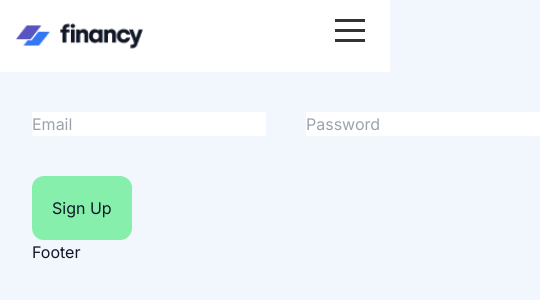
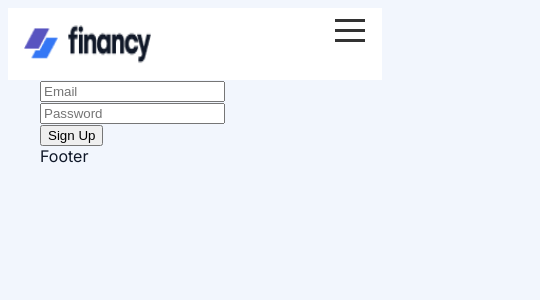
Before and after one commit to danielgen01/financy, a Next.js app: page /signup in a window 390 px wide. Shown: the top 300 px of the page, 540 px wide, since content can reach past the window. Built offline with nearby package versions, Linux system fonts and the light colour scheme; no server answers.

Commit message:
feat:remove tailwind classes

```diff
--- a/src/app/components/CashflowOverview/CashflowOverview.tsx
+++ b/src/app/components/CashflowOverview/CashflowOverview.tsx
@@ -32,15 +32,15 @@ const CashflowOverview: React.FC<CashflowOverviewProps> = ({
           <div className={styles.StyledPaydayTextWrapper}>
             <span className={styles.StyledPaydayText}>Payday</span>
             <div className={styles.StyledCashflowCalculationWrapper}>
-              <span className="text-green-500 font-semibold">
+              <span className="">
                 {!incomeTotal ? (
                   <Skeleton variant="text" width={80} height={45} />
                 ) : (
                   roundToFixed(incomeTotal)
                 )}
               </span>
-              <span className="text-center">- </span>
-              <span className="text-red-500 font-semibold">
+              <span className="">- </span>
+              <span className="">
                 {!incomeTotal ? (
                   <Skeleton variant="text" width={80} height={45} />
                 ) : (
@@ -58,7 +58,7 @@ const CashflowOverview: React.FC<CashflowOverviewProps> = ({
               `€ ${roundToFixed(netCashflowAmount)}`
             )}
           </span>
-          <span className="hidden sm:block">of which passive* = €0</span>
+          <span className="">of which passive* = €0</span>
         </div>
       </div>
     </div>
--- a/src/app/components/FilterMenu/FilterMenu.tsx
+++ b/src/app/components/FilterMenu/FilterMenu.tsx
@@ -1,23 +1,23 @@
-import { faChevronDown } from "@fortawesome/free-solid-svg-icons"
-import { Dropdown } from "@mui/base/Dropdown"
-import { Menu } from "@mui/base/Menu"
-import { MenuButton as BaseMenuButton } from "@mui/base/MenuButton"
-import { MenuItem as BaseMenuItem, menuItemClasses } from "@mui/base/MenuItem"
-import styled from "@emotion/styled"
-import { FontAwesomeIcon } from "@fortawesome/react-fontawesome"
+import { faChevronDown } from "@fortawesome/free-solid-svg-icons";
+import { Dropdown } from "@mui/base/Dropdown";
+import { Menu } from "@mui/base/Menu";
+import { MenuButton as BaseMenuButton } from "@mui/base/MenuButton";
+import { MenuItem as BaseMenuItem, menuItemClasses } from "@mui/base/MenuItem";
+import styled from "@emotion/styled";
+import { FontAwesomeIcon } from "@fortawesome/react-fontawesome";
 
 export const FilterMenu: React.FC = () => {
   const createHandleMenuClick = (menuItem: string) => {
     return () => {
-      console.log(`Clicked on ${menuItem}`)
-    }
-  }
+      console.log(`Clicked on ${menuItem}`);
+    };
+  };
 
   return (
-    <div className="Filter-box flex items-center gap-3 ">
+    <div className="Filter-box  ">
       <span>Filter:</span>
       <Dropdown>
-        <BaseMenuButton className="bg-gray-200 text-primary-10% px-5 py-2 rounded-md gap-2 flex items-center cursor-pointer font-semibold">
+        <BaseMenuButton className="">
           January
           <FontAwesomeIcon icon={faChevronDown} />
         </BaseMenuButton>
@@ -34,8 +34,8 @@ export const FilterMenu: React.FC = () => {
         </Menu>
       </Dropdown>
     </div>
-  )
-}
+  );
+};
 
 const Listbox = styled("ul")(
   ({ theme }) => `
@@ -48,5 +48,5 @@ const Listbox = styled("ul")(
     overflow: auto;
     outline: 0px;
     z-index: 1;
-    `
-)
+    `,
+);
--- a/src/app/globals.css
+++ b/src/app/globals.css
@@ -1,7 +1,3 @@
-@tailwind base;
-@tailwind components;
-@tailwind utilities;
-
 :root {
     /* fonts */
     --font-family-sans: 'Inter', sans-serif;
--- a/src/app/layout.tsx
+++ b/src/app/layout.tsx
@@ -2,7 +2,7 @@ import type { Metadata } from "next";
 import { Inter } from "next/font/google";
 import "./globals.css";
 import Header from "./components/Header/Header";
-import { ThemeProvider as NextThemesProvider, useTheme } from "next-themes";
+import { ThemeProvider as NextThemesProvider } from "next-themes";
 import { lightTheme } from "@/styles/theme";
 import { ThemeProvider } from "@mui/material";
 
--- a/src/app/signin/page.tsx
+++ b/src/app/signin/page.tsx
@@ -18,8 +18,8 @@ export default function AuthPage() {
   };
 
   return (
-    <section className="m-auto w-full h-full p-auto">
-      <div className="flex gap-10 mt-10">
+    <section className="">
+      <div className="">
         <input
           type="email"
           value={email}
@@ -34,8 +34,8 @@ export default function AuthPage() {
         />
       </div>
 
-      <div className="flex gap-10 mt-10">
-        <button onClick={handleSignIn} className="bg-green-300 p-5 rounded-xl">
+      <div className="">
+        <button onClick={handleSignIn} className="">
           Sign In
         </button>
       </div>
--- a/src/app/signup/page.tsx
+++ b/src/app/signup/page.tsx
@@ -18,8 +18,8 @@ export default function AuthPage() {
   };
 
   return (
-    <section className="m-auto w-full h-full p-auto">
-      <div className="flex gap-10 mt-10">
+    <section className="">
+      <div className="">
         <input
           type="email"
           value={email}
@@ -34,8 +34,8 @@ export default function AuthPage() {
         />
       </div>
 
-      <div className="flex gap-10 mt-10">
-        <button onClick={handleSignUp} className="bg-green-300 p-5 rounded-xl">
+      <div className="">
+        <button onClick={handleSignUp} className="">
           Sign Up
         </button>
       </div>
```
Also changed, not shown: 1 other file (tests, documents, lock files or other folders).
